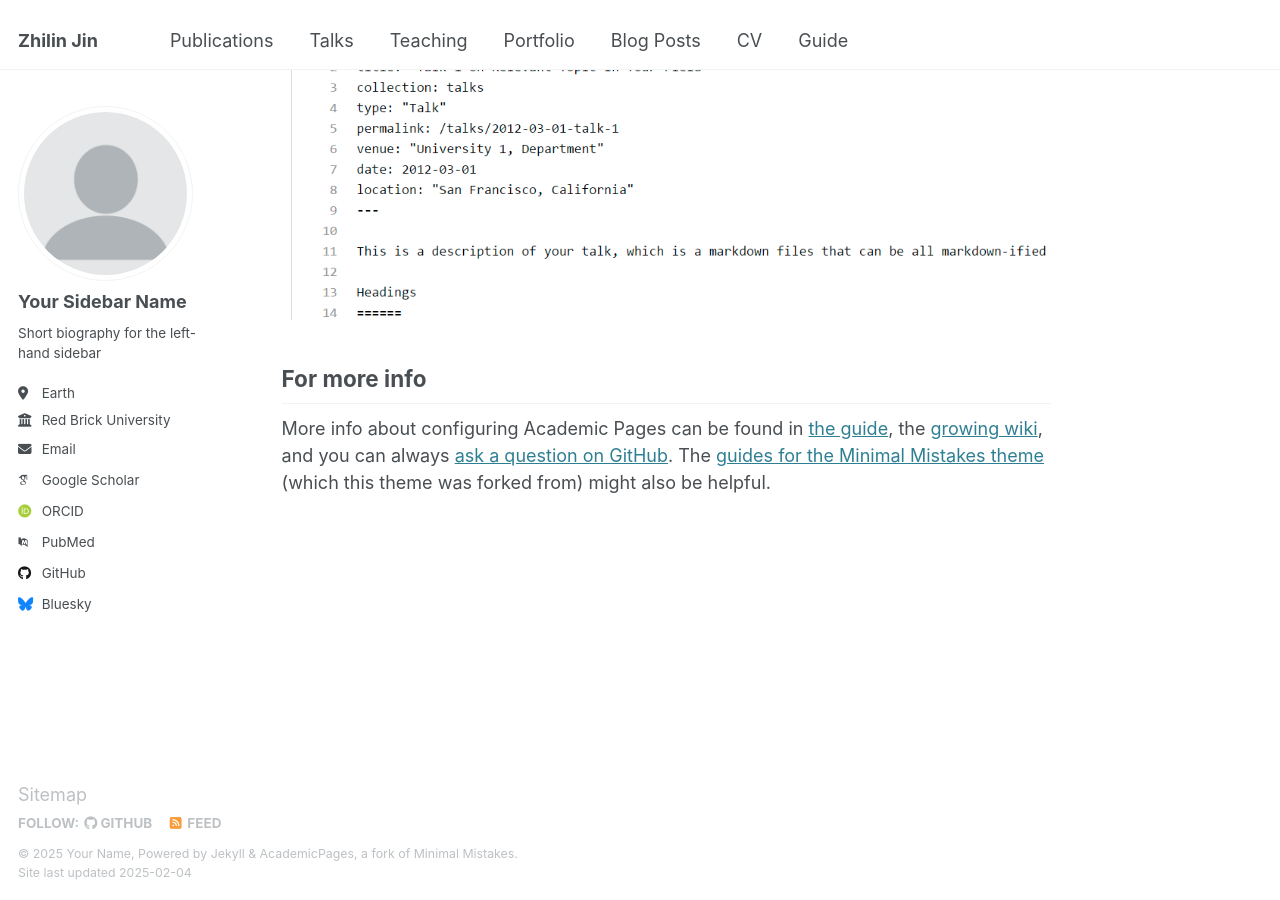
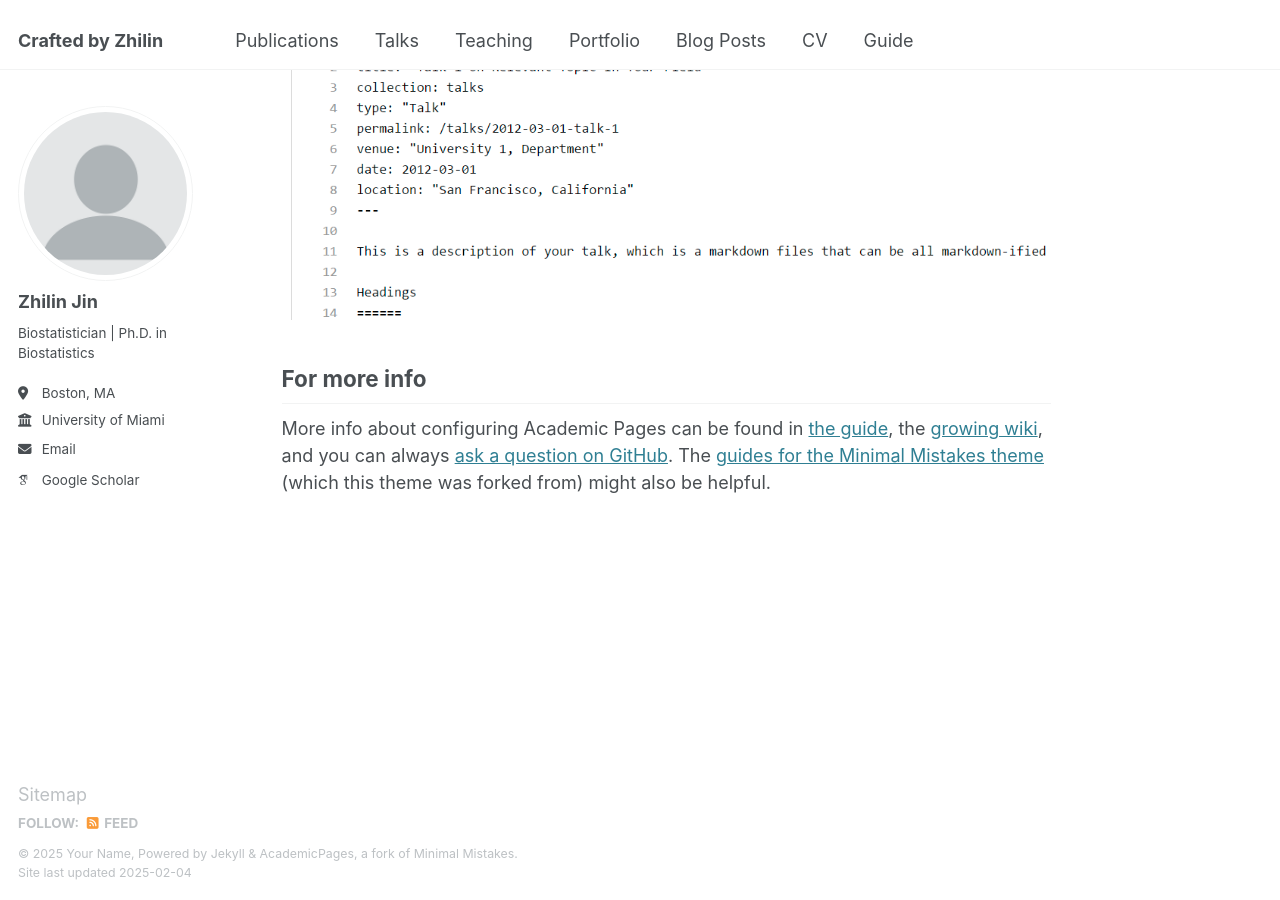
Before and after one commit to ZhilinJin/ZhilinJin.github.io, a Jekyll site: the page built from _pages/about.md, in a window 1280 px wide and 900 px high, scrolled down 2642 px. Built offline with Jekyll 4.4.1, drawn with Linux system fonts in a browser that asks for light colours; some web fonts are replaced.

Commit message:
Update _config.yml

```diff
--- a/_config.yml
+++ b/_config.yml
@@ -9,11 +9,11 @@
 # Basic Site Settings
 locale                   : "en-US"
 site_theme               : "default"
-title                    : "Zhilin Jin"
+title                    : "Crafted by Zhilin"
 title_separator          : "-"
 name                     : &name "Your Name"
 description              : &description "personal description"
-url                      : https://zhilinjin.com/ # the base hostname & protocol for your site e.g. "https://[your GitHub username].github.io"
+url                      : https://zhilinjin.com # the base hostname & protocol for your site e.g. "https://[your GitHub username].github.io"
 baseurl                  : "" # the subpath of your site, e.g. "/blog"
 repository               : "academicpages/academicpages.github.io"
 
@@ -23,21 +23,21 @@ repository               : "academicpages/academicpages.github.io"
 author:
   # Biographic information
   avatar           : "profile.png"
-  name             : "Your Sidebar Name"
+  name             : "Zhilin Jin"
   pronouns         : # example: "she/her"
-  bio              : "Short biography for the left-hand sidebar"
-  location         : "Earth"
-  employer         : "Red Brick University"
+  bio              : "Biostatistician | Ph.D. in Biostatistics"
+  location         : "Boston, MA"
+  employer         : "University of Miami"
   uri              : # URL
-  email            : "none@example.org"
+  email            : "zhilin.jin.um@gmail.com"
 
   # Academic websites
   arxiv            : # URL - Update with the correct link to your profile
-  googlescholar    : "https://scholar.google.com/citations?user=PS_CX0AAAAAJ"
+  googlescholar    : "https://scholar.google.com/citations?user=AiGrdfUAAAAJ&hl=en"
   impactstory      : # URL
-  orcid            : "http://orcid.org/yourorcidurl"
+  orcid            : #"http://orcid.org/yourorcidurl"
   semantic         : # URL
-  pubmed           : "https://www.ncbi.nlm.nih.gov/pubmed/?term=john+snow"
+  pubmed           : #"https://www.ncbi.nlm.nih.gov/pubmed/?term=john+snow"
   researchgate     : # URL
   scopus           : # URL
 
@@ -45,12 +45,12 @@ author:
   bitbucket        : # Username - Update with your username on the site
   codepen          : # Username
   dribbble         : # Username
-  github           : "academicpages"
+  github           : #"academicpages"
   kaggle           : # Username
   stackoverflow    : # User number or user number and name (i.e., use "1" or "1/jeff-atwood")
 
   # Social media
-  bluesky          : "bsky.app" # Replace this with you Bluesky username
+  bluesky          : #"bsky.app" # Replace this with you Bluesky username
   facebook         : # Username
   flickr           : # Username
   foursquare       : # Username
```
